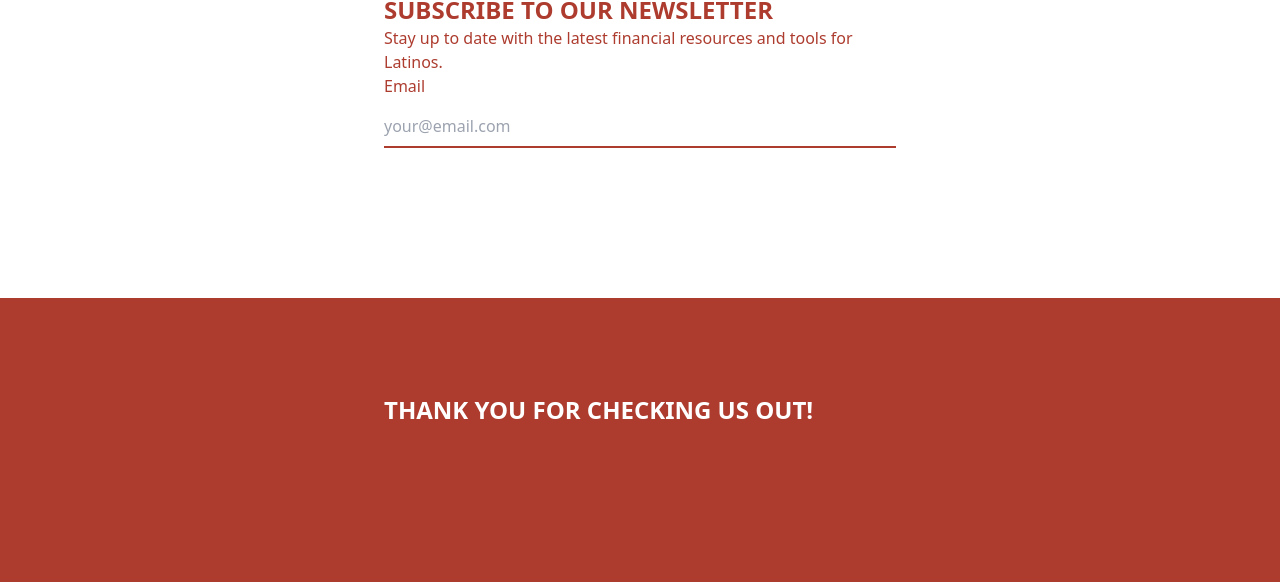
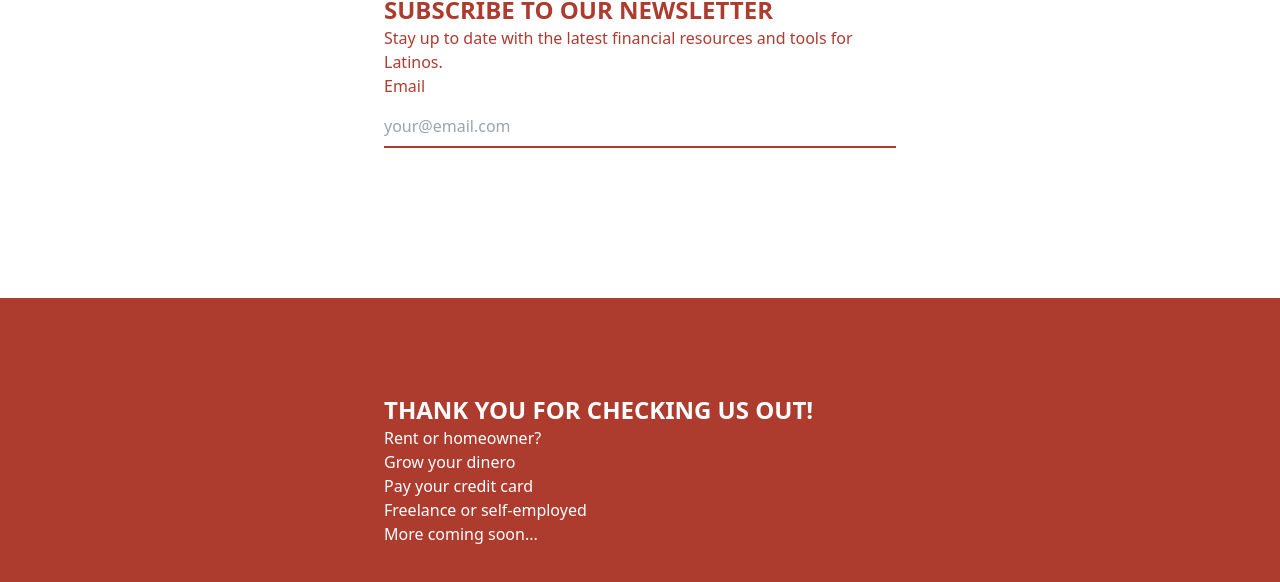
Before and after one commit to CesarMarcial9/suma-flow, a Next.js app: page / in a window 1280 px wide. Shown: the part 3702-4284 px from the top of the page. Built offline with nearby package versions, Linux system fonts and the light colour scheme.

Commit message:
added footer items

```diff
--- a/src/pages/index.tsx
+++ b/src/pages/index.tsx
@@ -1,4 +1,5 @@
 import Head from "next/head";
+import Link from "next/link";
 import React from "react";
 import {
   AiFillFacebook,
@@ -39,12 +40,49 @@ const Homepage = () => {
       image: "",
     },
   ];
+
+  const footerLinks: {id: number; text: string; url: string}[] = [
+    {
+      id:1,
+      text: 'Rent or homeowner?',
+      url: '/'
+    },
+    {
+      id:2,
+      text: 'Grow your dinero',
+      url: '/'
+    },
+    {
+      id:3,
+      text: 'Pay your credit card',
+      url: '/'
+    },
+    {
+      id:4,
+      text: 'Freelance or self-employed',
+      url: '/'
+    },
+    {
+      id:5,
+      text: 'More coming soon...',
+      url: '/'
+    },
+
+  ]
   return (
     <>
       <Head>
         <title>Suma Wealth</title>
       </Head>
-      <div className="min-h-screen bg-main p-6 md:py-12 md:px-48 lg:px-96 lg:py-24">
+      <div
+        className="min-h-screen bg-main p-6
+      md:py-12
+      md:px-48
+      lg:py-16
+      lg:px-72
+      xl:px-96
+      xl:py-24"
+      >
         <header>
           <h1 className="text-2xl font-bold text-white">SUMA</h1>
         </header>
@@ -66,9 +104,9 @@ const Homepage = () => {
           <p>We have the tools you need to take charge of your finances. </p>
         </header>
 
-        <div className="grid grid-cols-2 gap-2 mt-12">
+        <div className="mt-12 grid grid-cols-2 gap-2">
           {toolkit.map((tool) => (
-            <div className="border-2 border-main flex justify-center items-center py-6">
+            <div className="flex items-center justify-center border-2 border-main py-6">
               <h2>{tool.title}</h2>
             </div>
           ))}
@@ -156,10 +194,20 @@ const Homepage = () => {
         </div>
       </div>
 
-      <footer className="min-h-screen bg-main text-white lg:px-96 lg:py-24 p-6">
+      <footer className="min-h-screen bg-main p-6 text-white lg:px-96 lg:py-24">
         <header>
           <h2 className="text-2xl font-bold">THANK YOU FOR CHECKING US OUT!</h2>
         </header>
+
+        <ul>
+          {footerLinks.map((item) => (
+            <li key={item.id}>
+              <Link href={item.url} passHref>
+                {item.text}
+              </Link>
+            </li>
+          ))}
+        </ul>
       </footer>
     </>
   );
```
